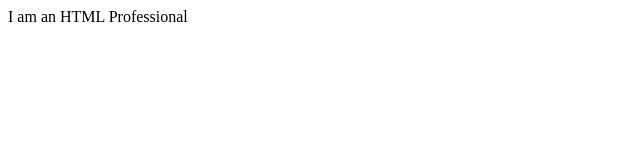
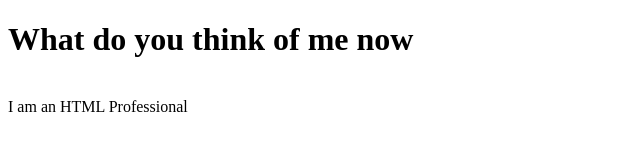
Before and after one commit to Tyler-Hill/Challenge-1, a plain HTML site: page Index.html in a window 1280 px wide. Shown: the whole page, without its empty margins (0-640 px from the left). Drawn offline with Linux system fonts and the light colour scheme.

Commit message:
Do it to em pt 2

```diff
--- a/Index.html
+++ b/Index.html
@@ -7,6 +7,8 @@
     <title>Challenge 1, my sick website</title>
 </head>
 <body>
+    <h1>What do you think of me now</h1>
+    <br>
     <div>I am an HTML Professional</div>
 </body>
 </html>
```
